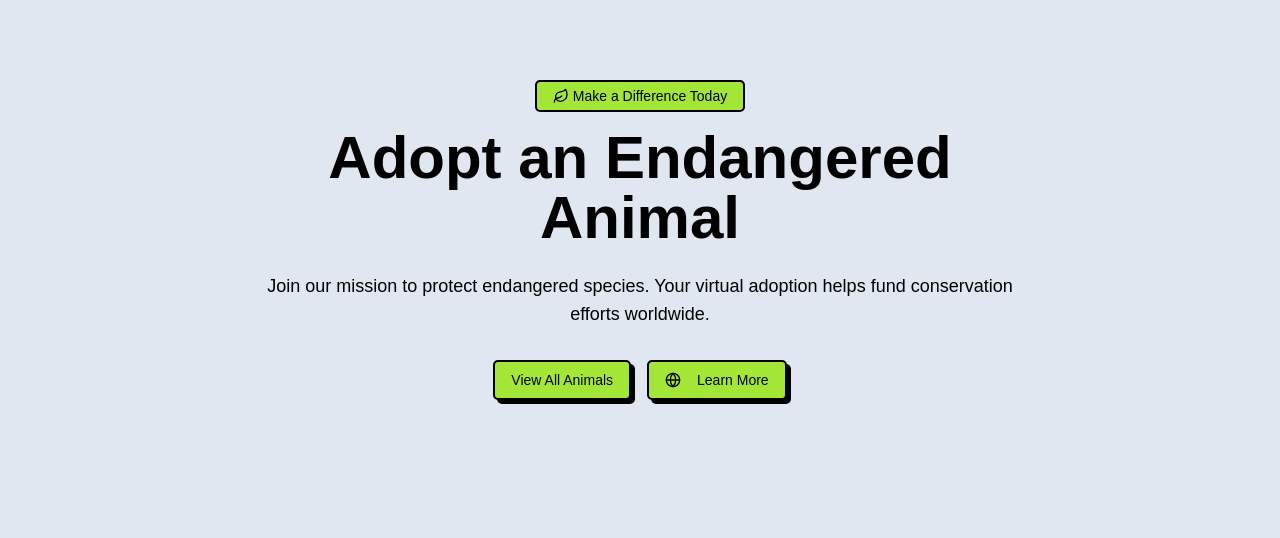
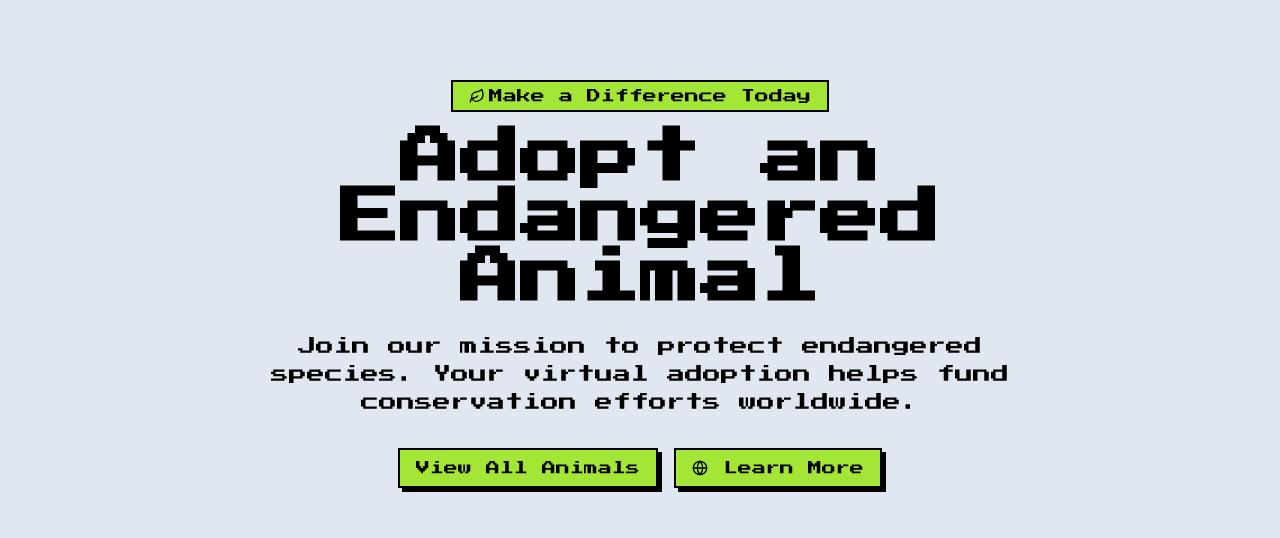
Before and after one commit to MohammadHashmi/EcoPal, a Next.js app in the folder ecopal/: page / in a window 1280 px wide. Shown: the top 538 px of the page. Built offline with nearby package versions, Linux system fonts and the light colour scheme.

Commit message:
added font

```diff
--- a/ecopal/src/app/layout.js
+++ b/ecopal/src/app/layout.js
@@ -1,5 +1,12 @@
 import { Geist, Geist_Mono } from "next/font/google";
 import "./globals.css";
+import { Press_Start_2P } from "next/font/google";
+
+const pressStart2P = Press_Start_2P({
+  weight: "400", // This font has only one weight (400)
+  subsets: ["latin"],
+  display: "swap",
+});
 
 const geistSans = Geist({
   variable: "--font-geist-sans",
@@ -20,7 +27,7 @@ export default function RootLayout({ children }) {
   return (
     <html lang="en">
       <body
-        className={`${geistSans.variable} ${geistMono.variable} antialiased`}
+        className={`${pressStart2P.className} antialiased`}
       >
         {children}
       </body>
--- a/ecopal/src/app/page.js
+++ b/ecopal/src/app/page.js
@@ -31,7 +31,7 @@ const animals = [
     location: "Indonesia",
     imageUrl: "https://images.unsplash.com/photo-1438565434616-3ef039228b15",
     status: "vulnerable"
-  },
+  }
 ];
 
 const Index = () => {
--- /dev/null
+++ b/ecopal/src/components/ui/marquee.jsx
@@ -0,0 +1,28 @@
+export default function Marquee({
+  items
+}) {
+  return (
+    (<div
+      className="relative flex w-full overflow-x-hidden border-b-2 border-t-2 border-border dark:border-darkBorder bg-white dark:bg-secondaryBlack text-text dark:text-darkText font-base">
+      <div className="animate-marquee whitespace-nowrap py-12">
+        {items.map((item) => {
+          return (
+            (<span key={item} className="mx-4 text-4xl">
+              {item}
+            </span>)
+          );
+        })}
+      </div>
+      <div className="absolute top-0 animate-marquee2 whitespace-nowrap py-12">
+        {items.map((item) => {
+          return (
+            (<span key={item} className="mx-4 text-4xl">
+              {item}
+            </span>)
+          );
+        })}
+      </div>
+      {/* must have both of these in order to work */}
+    </div>)
+  );
+}
--- a/ecopal/tailwind.config.mjs
+++ b/ecopal/tailwind.config.mjs
@@ -8,41 +8,58 @@ export default {
     "./src/app/**/*.{js,ts,jsx,tsx,mdx}",
   ],
   theme: {
-
   	extend: {
   		colors: {
   			main: '#A3E636',
-		overlay: 'rgba(0,0,0,0.8)', // background color overlay for alert dialogs, modals, etc.
-
-		// light mode
+  			overlay: 'rgba(0,0,0,0.8)',
   			bg: '#000',
   			text: '#000',
   			border: '#000',
-
-		// dark mode
   			darkBg: '#2c312b',
   			darkText: '#eeefe9',
   			darkBorder: '#000',
-		secondaryBlack: '#212121', // opposite of plain white, not used pitch black because borders and box-shadows are that color
+  			secondaryBlack: '#212121'
   		},
   		borderRadius: {
-		base: '5px'
+  			base: '0px'
   		},
   		boxShadow: {
   			light: '4px 4px 0px 0px #000',
-		dark: '4px 4px 0px 0px #000',
+  			dark: '4px 4px 0px 0px #000'
   		},
   		translate: {
   			boxShadowX: '4px',
   			boxShadowY: '4px',
   			reverseBoxShadowX: '-4px',
-		reverseBoxShadowY: '-4px',
+  			reverseBoxShadowY: '-4px'
   		},
   		fontWeight: {
   			base: '500',
-		heading: '700',
+  			heading: '700'
   		},
+  		animation: {
+  			marquee: 'marquee 5s linear infinite',
+  			marquee2: 'marquee2 5s linear infinite'
   		},
+  		keyframes: {
+  			marquee: {
+  				'0%': {
+  					transform: 'translateX(0%)'
+  				},
+  				'100%': {
+  					transform: 'translateX(-100%)'
+  				}
+  			},
+  			marquee2: {
+  				'0%': {
+  					transform: 'translateX(100%)'
+  				},
+  				'100%': {
+  					transform: 'translateX(0%)'
+  				}
+  			}
+  		}
+  	}
   },
   plugins: [require("tailwindcss-animate")],
 };
```
Lines whose indentation alone changed are shown as unchanged.
